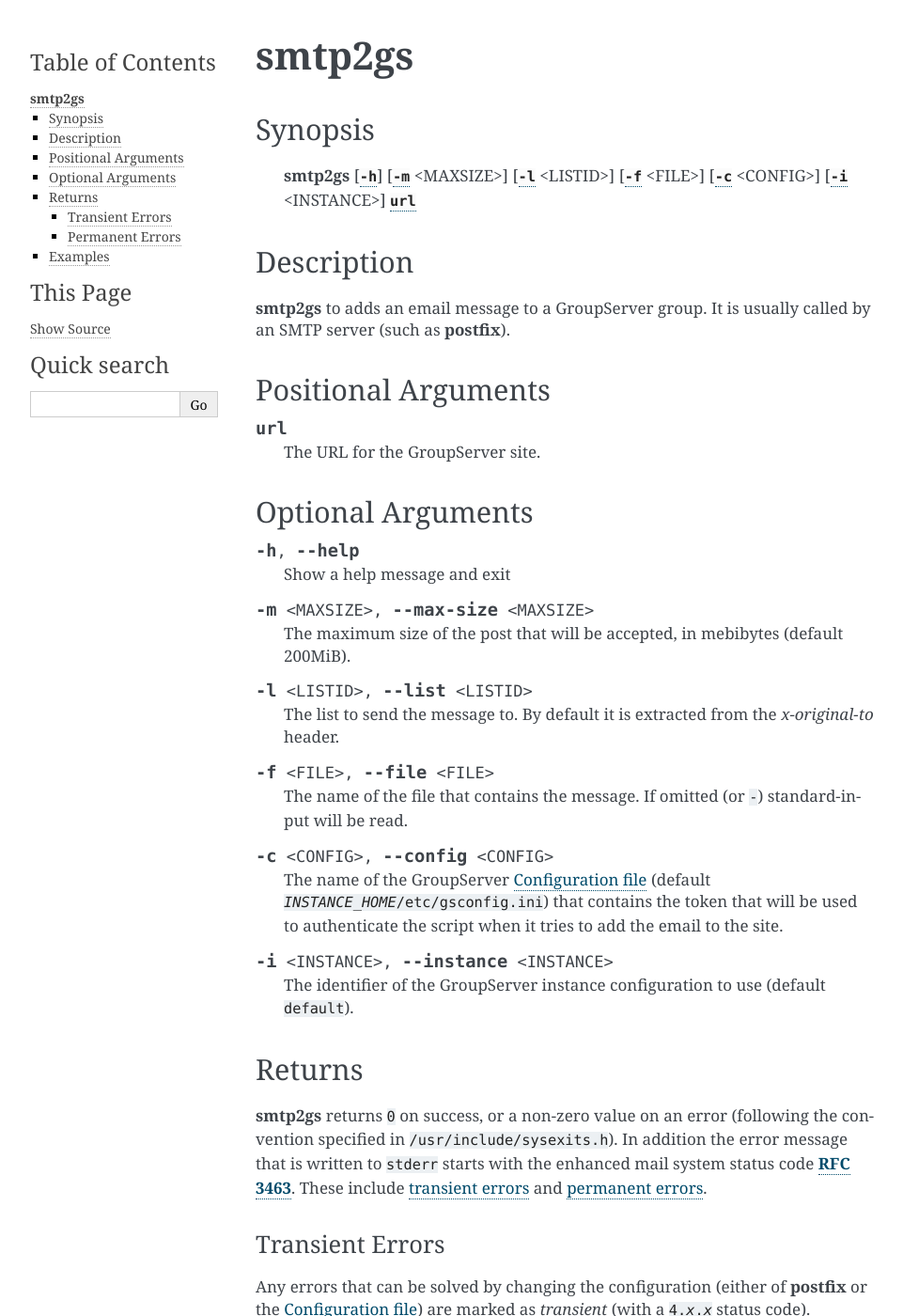
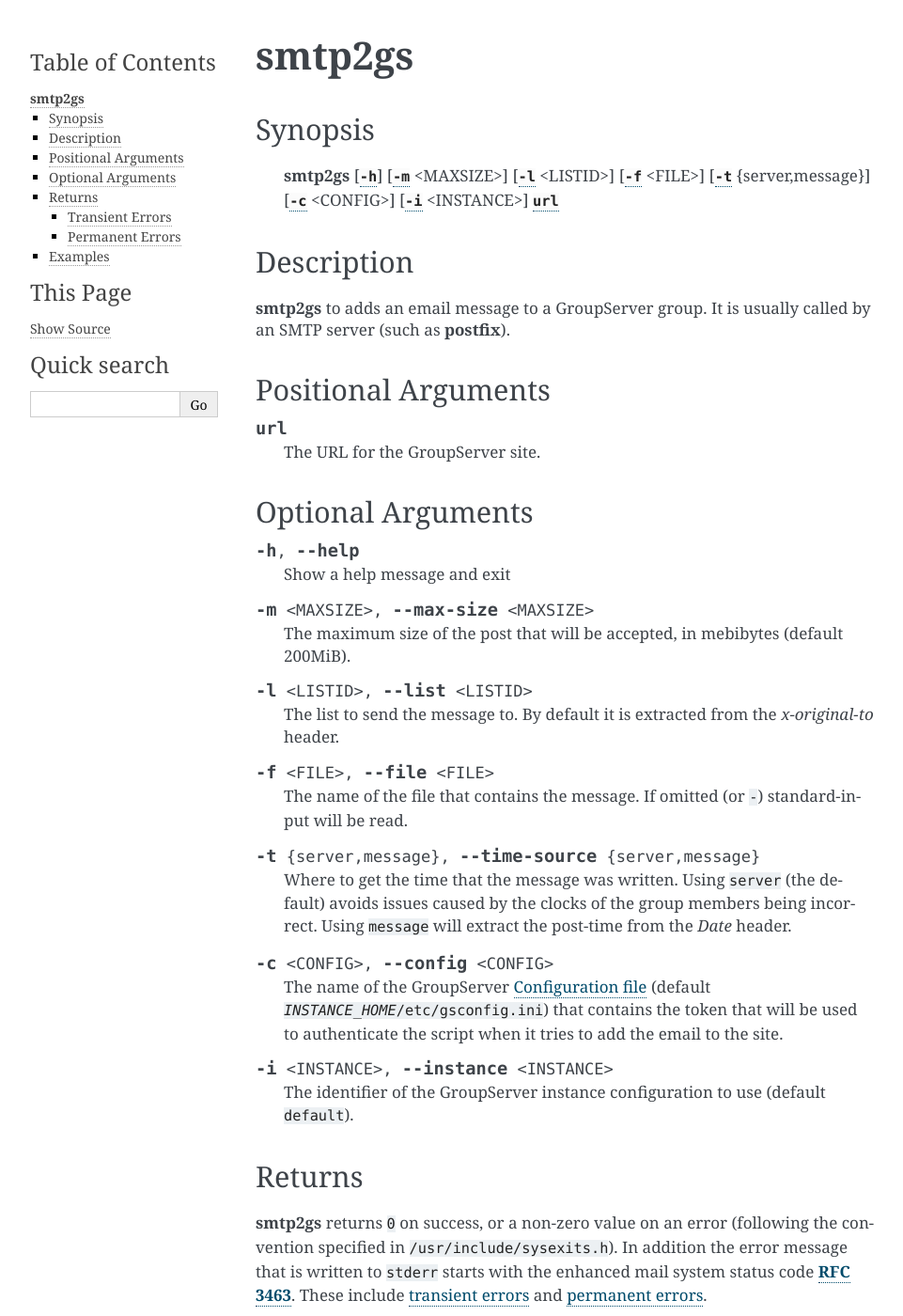
Before and after one commit to groupserver/gs.group.messages.add.smtp2gs, a Sphinx documentation site: the page built from docs/script.rst, in a window 1280 px wide and 1400 px high. Shown: the whole window at 94% size, without its empty margins (148-1109 px from the left). Built offline with Sphinx 7.4.7, drawn with Linux system fonts in a browser that asks for light colours; some of the changed text lies outside the part shown.

Commit message:
Documenting the new --time-source option

```diff
--- a/docs/script.rst
+++ b/docs/script.rst
@@ -6,7 +6,7 @@
 Synopsis
 --------
 
-   :program:`smtp2gs` [:option:`-h`] [:option:`-m` <MAXSIZE>] [:option:`-l` <LISTID>] [:option:`-f` <FILE>] [:option:`-c` <CONFIG>] [:option:`-i` <INSTANCE>] :option:`url`
+   :program:`smtp2gs` [:option:`-h`] [:option:`-m` <MAXSIZE>] [:option:`-l` <LISTID>] [:option:`-f` <FILE>] [:option:`-t` {server,message}] [:option:`-c` <CONFIG>] [:option:`-i` <INSTANCE>] :option:`url`
 
 Description
 -----------
@@ -43,6 +43,13 @@
 
   The name of the file that contains the message. If omitted (or
   ``-``) standard-input will be read.
+
+.. option:: -t {server,message}, --time-source {server,message}
+
+   Where to get the time that the message was written. Using
+   ``server`` (the default) avoids issues caused by the clocks of
+   the group members being incorrect. Using ``message`` will
+   extract the post-time from the :mailheader:`Date` header.
 
 .. option:: -c <CONFIG>, --config <CONFIG>
 
@@ -136,6 +143,13 @@
 
   $ smtp2gs --max-size 1 http://groups.example.com
 
+Using the time-stamp in the message, rather than the current time
+on the server.
+
+.. code-block:: console
+
+  $ smtp2gs --time-source message http://groups.example.com
+
 Using the token for a specific GroupServer instance called
 ``production``
 
```
